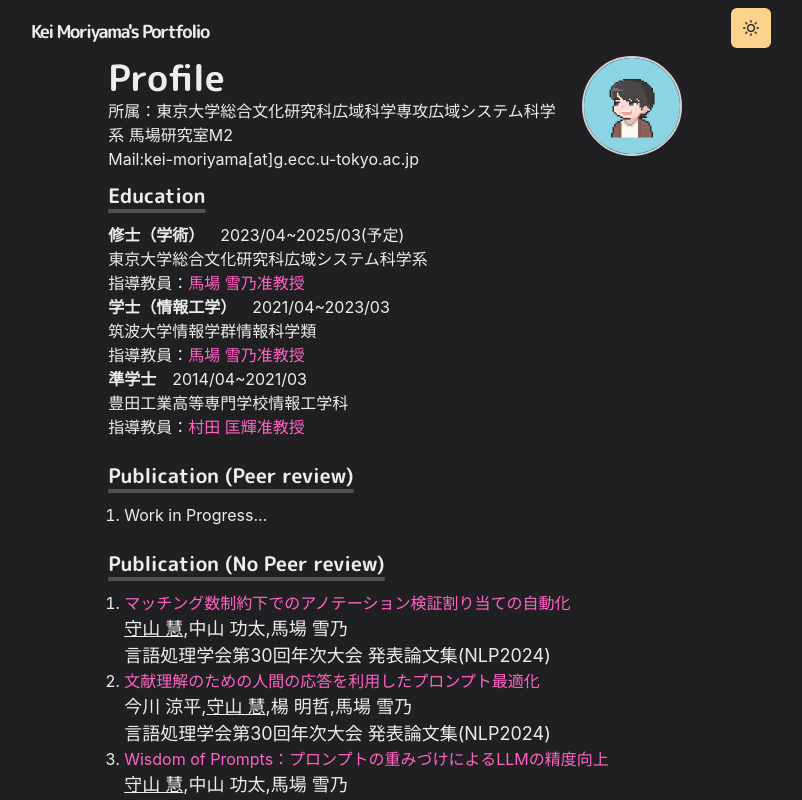
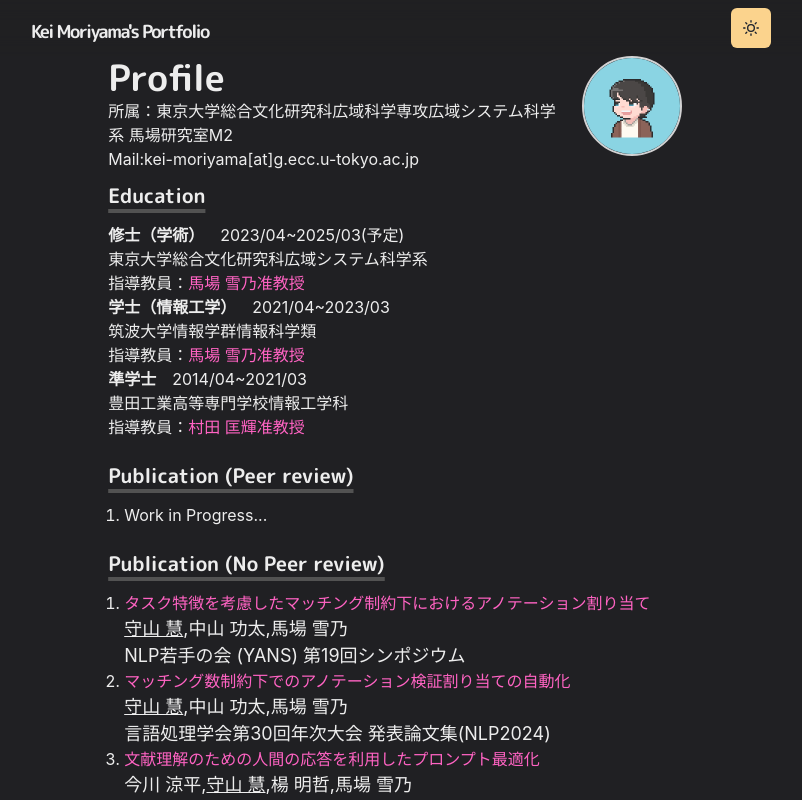
Before and after one commit to keimoriyama/portfolio, a Next.js app: page / in a window 1280 px wide. Shown: the top 800 px of the page, without its empty margins (245-1047 px from the left). Built offline with nearby package versions, Linux system fonts and the light colour scheme.

Commit message:
add presentation

```diff
--- a/pages/index.js
+++ b/pages/index.js
@@ -97,6 +97,17 @@ const Page = () => {
             Publication (No Peer review)
           </Heading>
           <OrderedList>
+            <ListItem>
+              <Box>
+                <Link href="https://yans.anlp.jp/entry/yans2024program">
+                  タスク特徴を考慮したマッチング制約下におけるアノテーション割り当て
+                </Link>
+                <Text fontSize="lg">
+                  <Text as="ins">守山 慧</Text>,中山 功太,馬場 雪乃
+                </Text>
+                <Text fontSize="lg">NLP若手の会 (YANS) 第19回シンポジウム</Text>
+              </Box>
+            </ListItem>
             <ListItem>
               <Box>
                 <Link href="https://www.anlp.jp/proceedings/annual_meeting/2024/pdf_dir/P3-6.pdf">
```
